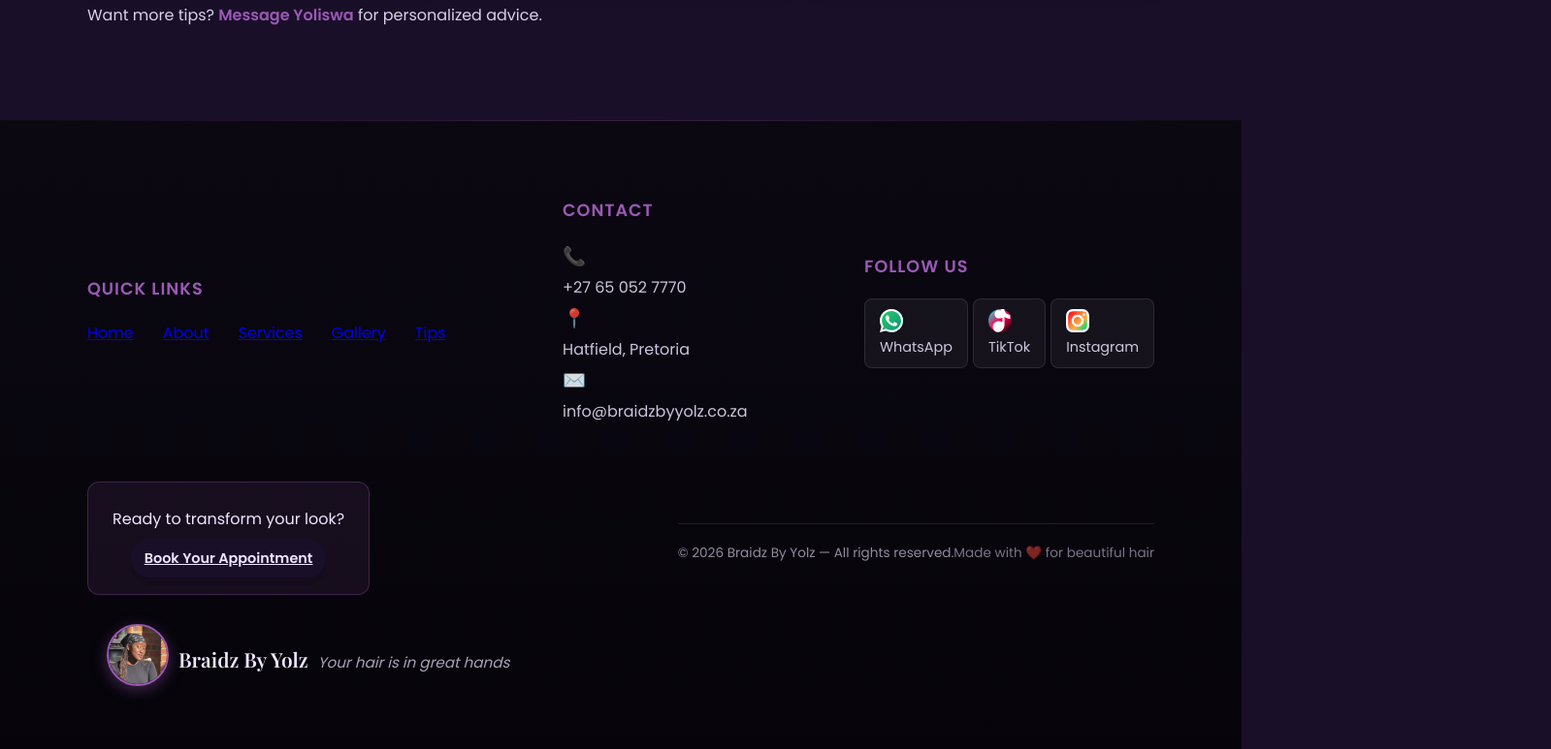
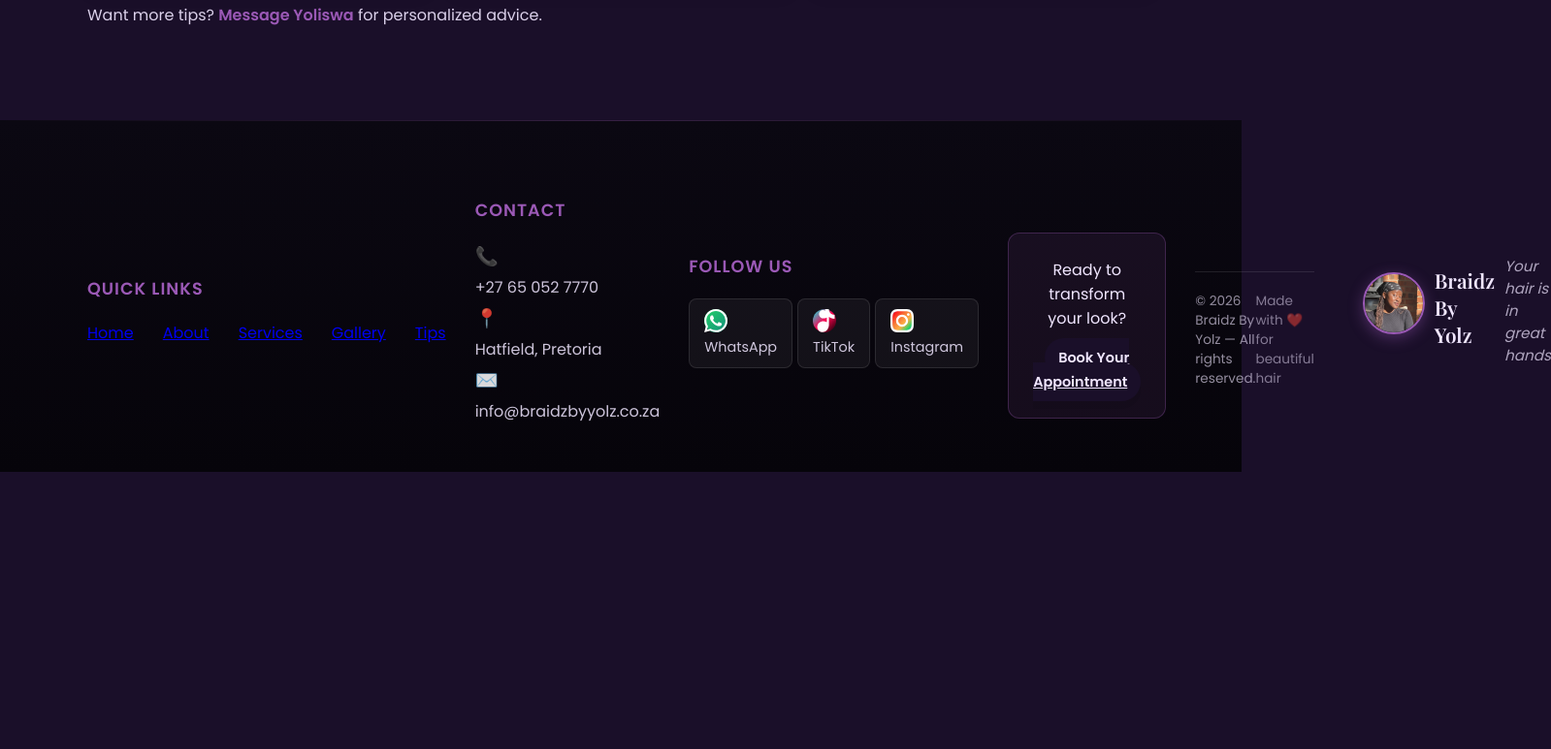
Before and after one commit to qkaweesi18/bbl, a plain HTML site: page braidzbyyolz-website/index.html in a window 1280 px wide. Shown: the part 8119-8892 px from the top of the page at 97% size, 1599 px wide, since content can reach past the window. After the commit the page ends 8606 px from the top, so only its background shows below. Drawn offline with nearby package versions, Linux system fonts and the light colour scheme; a web font is replaced by a local one.

Commit message:
Fix footer nav spacing, bring logo into line, ensure single line layout

```diff
--- a/braidzbyyolz-website/style.css
+++ b/braidzbyyolz-website/style.css
@@ -834,7 +834,7 @@ nav a:hover::after {
     flex-direction: row !important;
     align-items: center !important;
     justify-content: space-between !important;
-    flex-wrap: wrap !important;
+    flex-wrap: nowrap !important;
     text-align: left !important;
     gap: 30px !important;
     margin-bottom: 0 !important;
```
